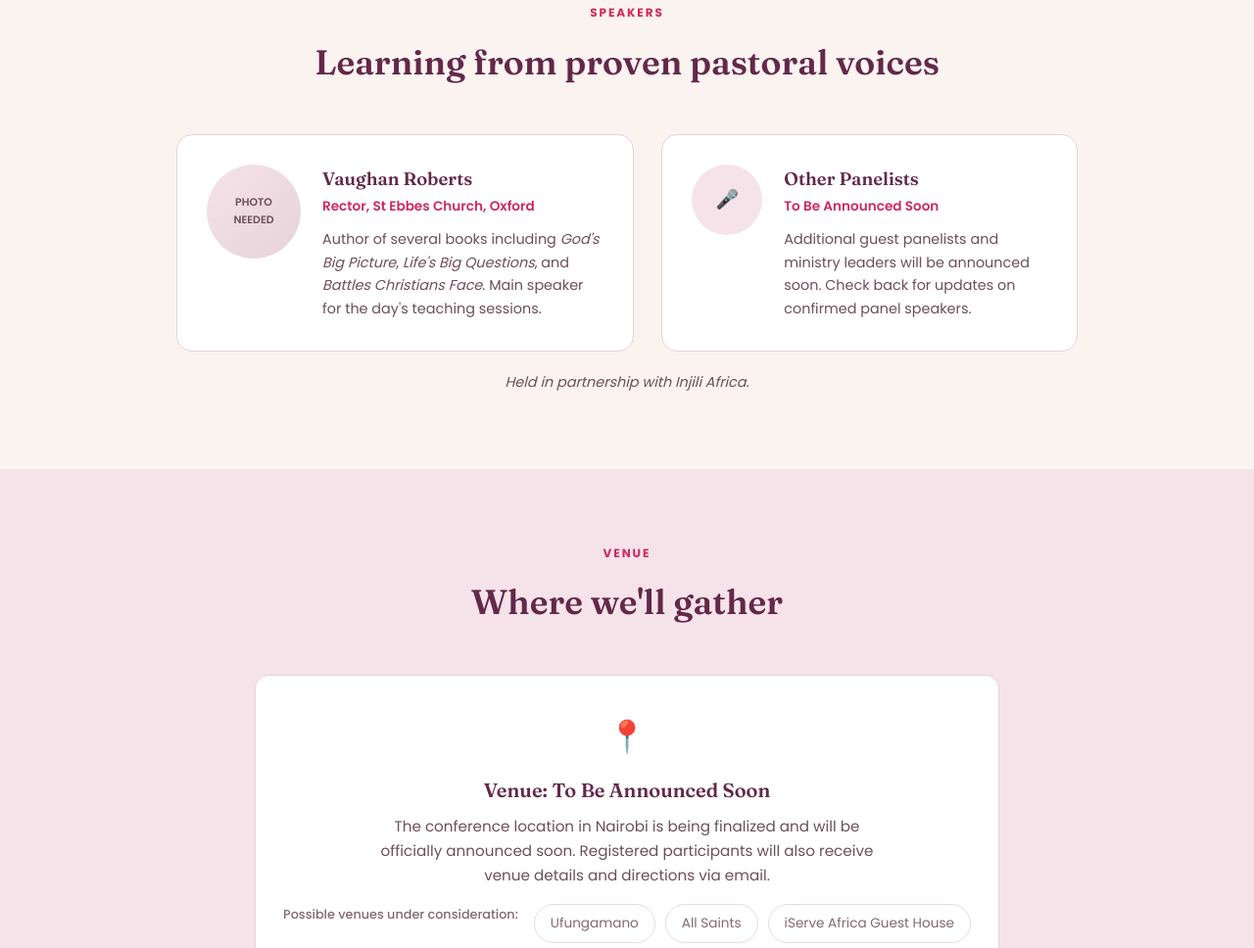
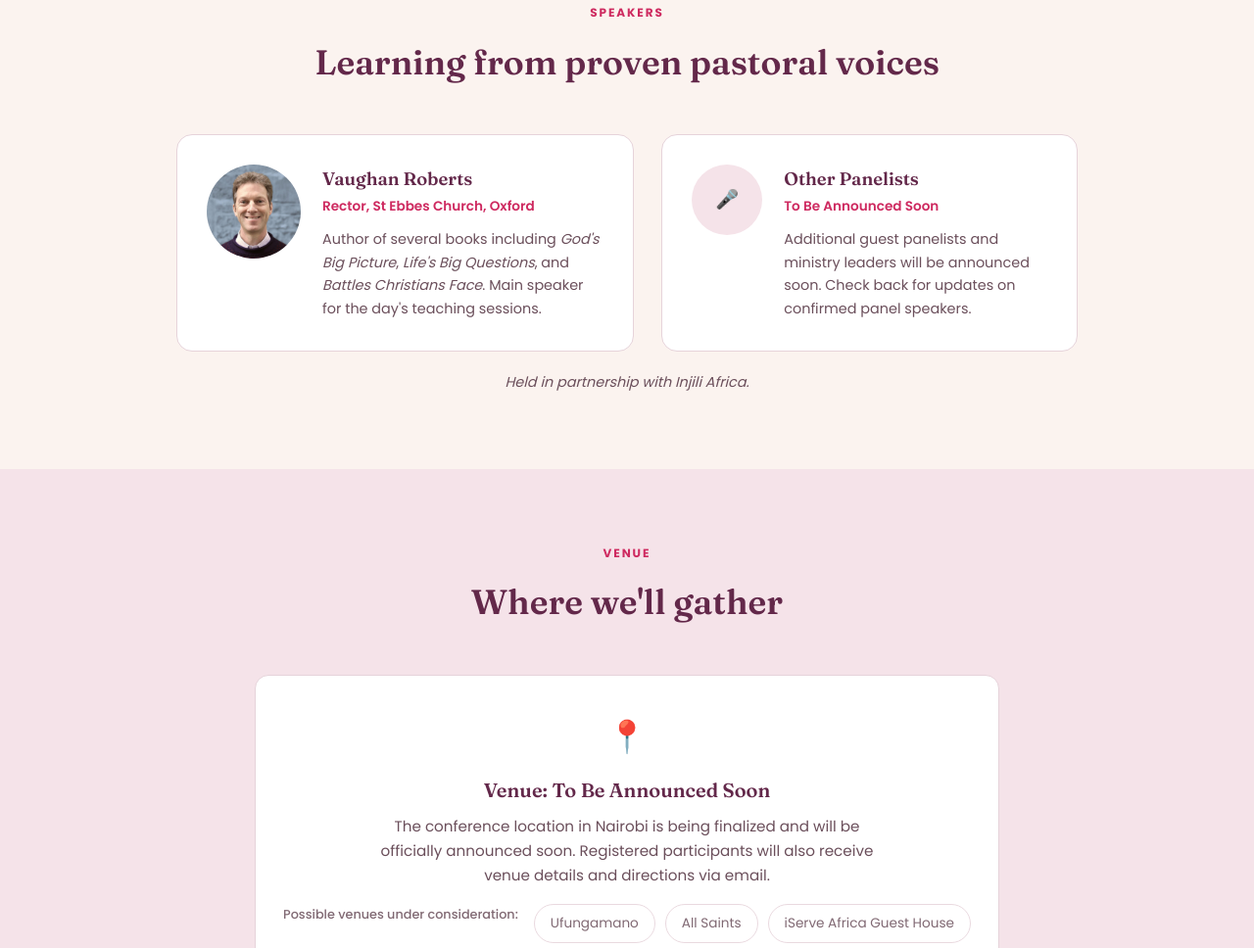
Before and after one commit to lyomu/found-conference, a plain HTML site: page faith-sexuality-conference-2026.html in a window 1280 px wide. Shown: the part 3945-4913 px from the top of the page at 98% size. Drawn offline with Linux system fonts and the light colour scheme.

Commit message:
Add Vaughan Roberts speaker photo to assets and update speaker cards

```diff
--- a/faith-sexuality-conference-2026.html
+++ b/faith-sexuality-conference-2026.html
@@ -183,7 +183,7 @@
     border-radius: 50%; display:flex; align-items:center; justify-content:center;
     color: var(--ink-soft); font-size:0.68rem; text-align:center; font-weight:600; flex-shrink:0;
   }
-  .speaker-photo{ width:96px; height:96px; }
+  .speaker-photo{ width:96px; height:96px; border-radius:50%; object-fit:cover; flex-shrink:0; }
   .speaker-name{ font-family:var(--font-display); font-weight:600; color:var(--plum); font-size:1.15rem; margin-bottom:2px; }
   .speaker-role{ color: var(--rose); font-size:0.85rem; font-weight:600; margin-bottom:10px; }
   .speaker-bio{ color:var(--ink-soft); font-size:0.9rem; }
@@ -422,8 +422,7 @@
 
     <div class="speaker-grid">
       <div class="speaker-card">
-        <!-- IMAGE PLACEHOLDER: swap for <img class="speaker-photo" src="..." alt="Vaughan Roberts"> -->
-        <div class="img-placeholder speaker-photo">PHOTO<br>NEEDED</div>
+        <img src="assets/vaughan-roberts.jpg" alt="Vaughan Roberts" class="speaker-photo">
         <div>
           <div class="speaker-name">Vaughan Roberts</div>
           <div class="speaker-role">Rector, St Ebbes Church, Oxford</div>
```
Also changed, not shown: faith-sexuality-conference-2026/faith-sexuality-conference-2026.html (+2 -3 lines), faith-sexuality-conference-2026/index.html (+2 -3 lines), index.html (+2 -3 lines), assets/vaughan-roberts.jpg (added), faith-sexuality-conference-2026/assets/vaughan-roberts.jpg (added).
